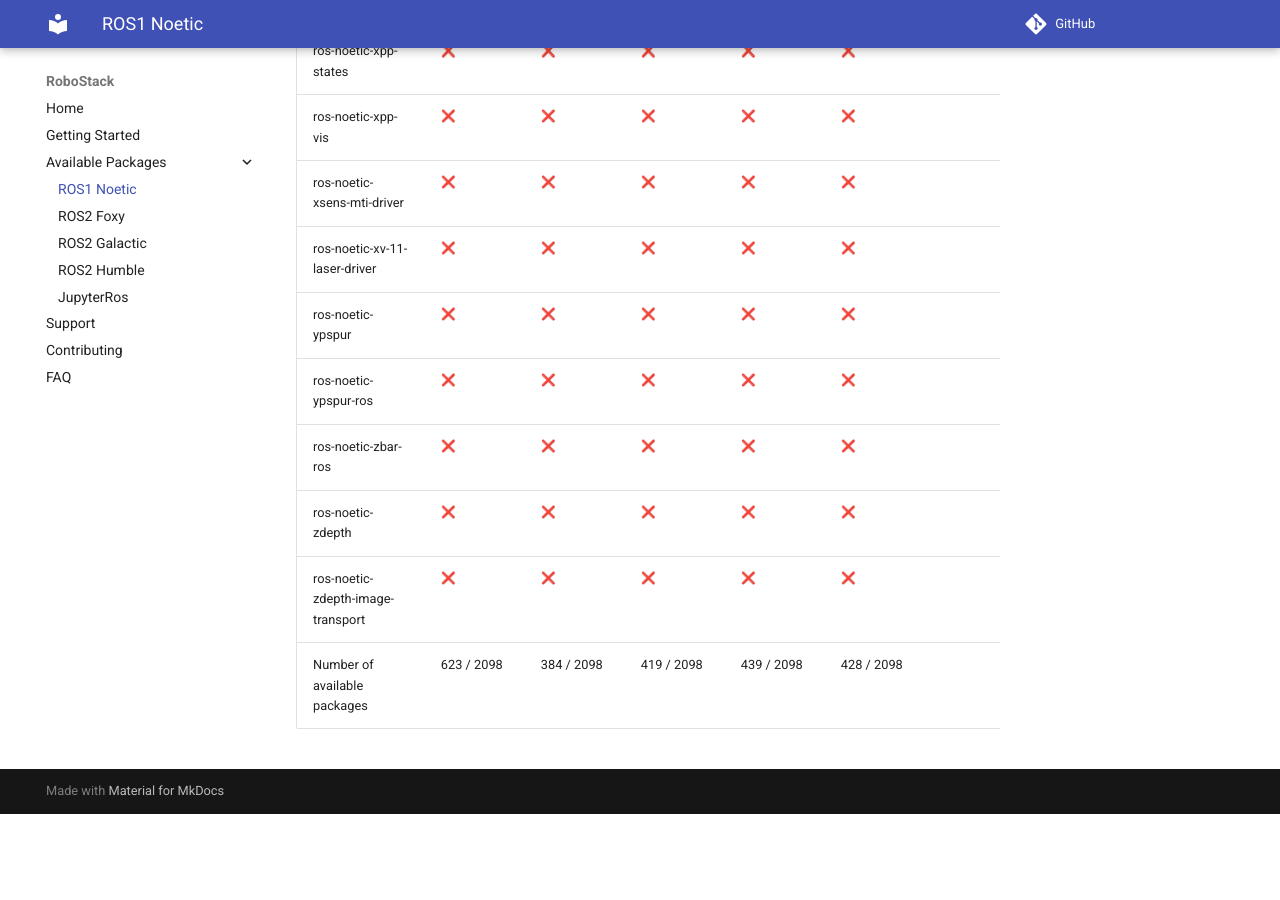
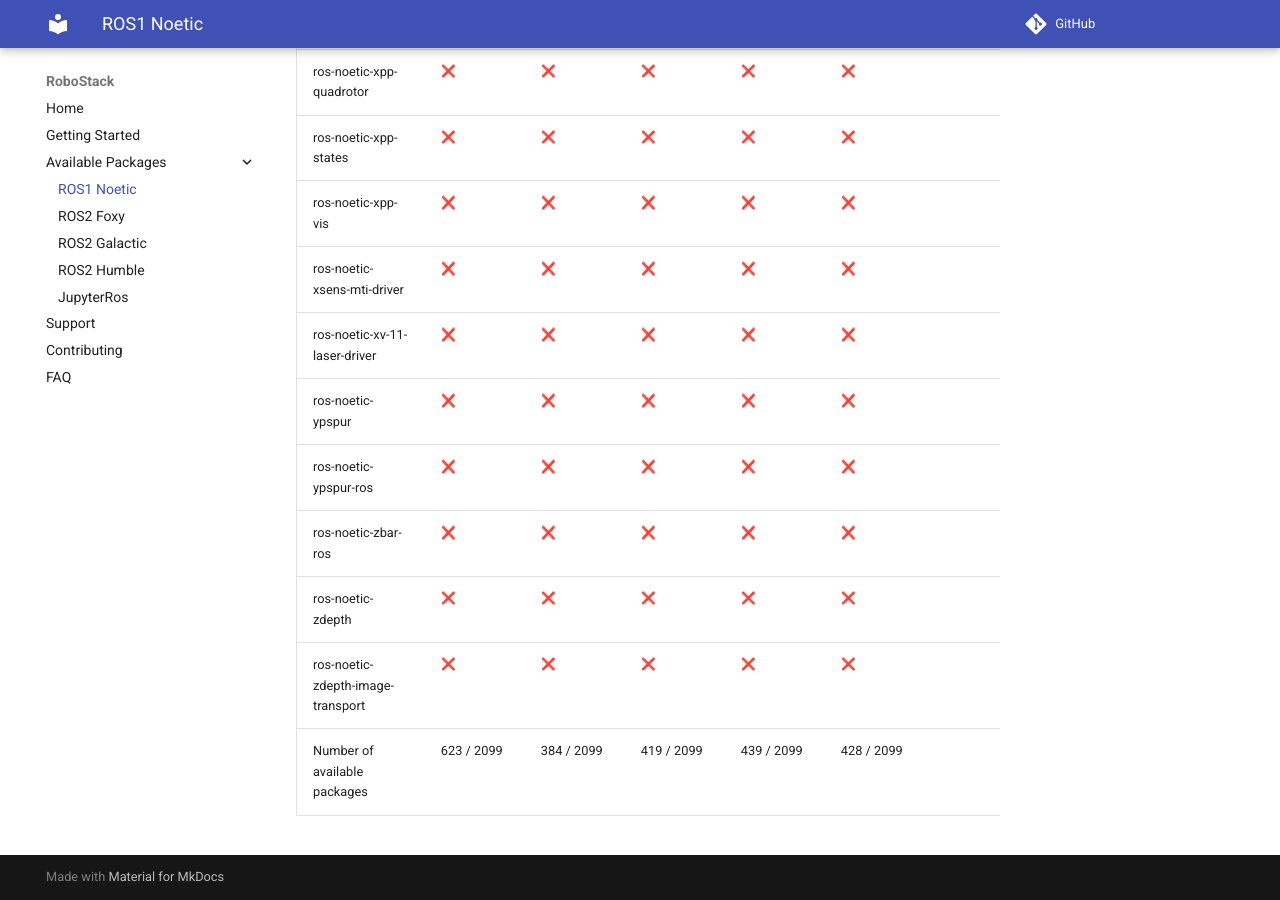
Before and after one commit to RoboStack/robostack.github.io, an MkDocs documentation site: the page built from docs/noetic.md, in a window 1280 px wide and 900 px high, scrolled down 151326 px. Built offline with MkDocs 1.6.1 and Material for MkDocs 9.7.7, drawn with Linux system fonts in a browser that asks for light colours; emoji names are drawn with the system emoji font; comment, search, counter and statistics services are not loaded; before the commit the page ends 152140 px from its top, so only the background shows below that; some of the changed text lies outside the part shown.

Commit message:
Update tables

```diff
--- a/docs/noetic.md
+++ b/docs/noetic.md
@@ -2098,4 +2099,4 @@
 | ros-noetic-zbar-ros | :x: { data-sort='0' } | :x: { data-sort='0' } | :x: { data-sort='0' } | :x: { data-sort='0' } | :x: { data-sort='0' } |   |
 | ros-noetic-zdepth | :x: { data-sort='0' } | :x: { data-sort='0' } | :x: { data-sort='0' } | :x: { data-sort='0' } | :x: { data-sort='0' } |   |
 | ros-noetic-zdepth-image-transport | :x: { data-sort='0' } | :x: { data-sort='0' } | :x: { data-sort='0' } | :x: { data-sort='0' } | :x: { data-sort='0' } |   |
-| Number of available packages |  623 / 2098 | 384 / 2098 | 419 / 2098 | 439 / 2098 | 428 / 2098 |
+| Number of available packages |  623 / 2099 | 384 / 2099 | 419 / 2099 | 439 / 2099 | 428 / 2099 |
```
Also changed, not shown: other parts of docs/noetic.md (+1 -0 lines).
